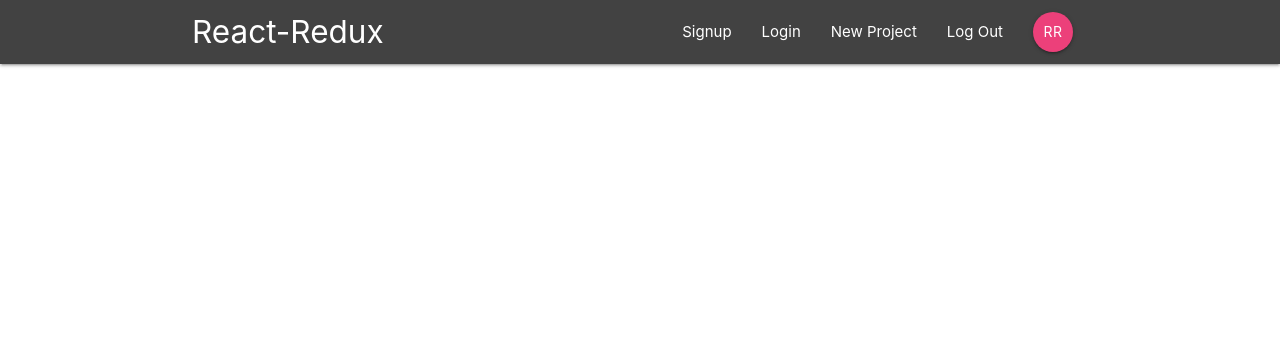
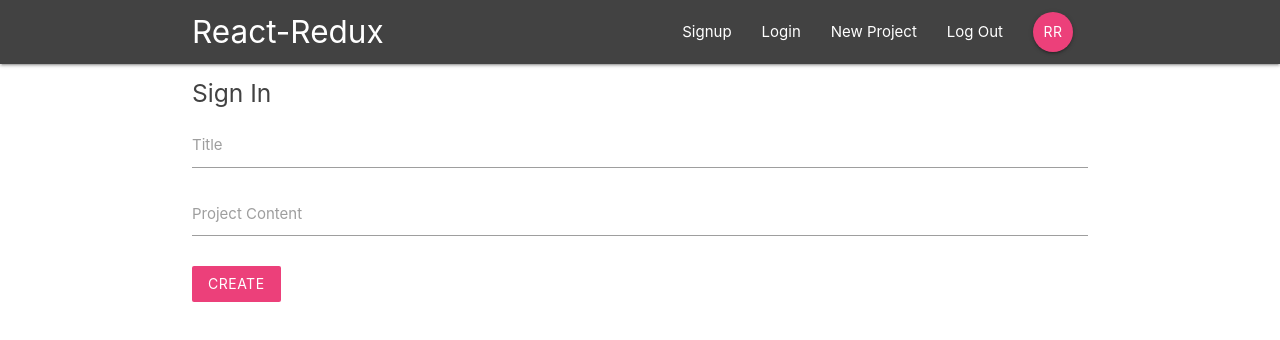
Before and after one commit to mohamedlafiteh/-react-redux-firebase-project, a React (Create React App) app: page /create in a window 1280 px wide. Shown: the top 340 px of the page. Built offline with nearby package versions, Linux system fonts and the light colour scheme.

Commit message:
Add form for new project

```diff
--- a/src/App.js
+++ b/src/App.js
@@ -6,6 +6,7 @@
 import "./App.css";
 import SignIn from "./components/auth/SignIn";
 import SignUp from "./components/auth/SignUp";
+import CreateProject from "./components/projects/CreateProject";
 
 class App extends React.Component {
   render() {
@@ -18,6 +19,7 @@
             <Route exact path='/project/:id' component={ProjectDetails} />
             <Route exact path='/signin' component={SignIn} />
             <Route exact path='/signup' component={SignUp} />
+            <Route exact path='/create' component={CreateProject} />
           </Switch>
         </div>
       </BrowserRouter>
--- a/src/components/auth/SignUp.js
+++ b/src/components/auth/SignUp.js
@@ -39,7 +39,7 @@
             <input type='text' id='lastName' onChange={this.handleChange} />
           </div>
           <div>
-            <button className='btn pink lighten-1 z-depth-0'>Login</button>
+            <button className='btn pink lighten-1 z-depth-0'>Sign Up</button>
           </div>
         </form>
       </div>
--- a/src/components/projects/CreateProject.js
+++ b/src/components/projects/CreateProject.js
@@ -0,0 +1,43 @@
+import React, { Component } from "react";
+
+class CreateProject extends Component {
+  state = {
+    title: "",
+    content: ""
+  };
+  handleChange = e => {
+    this.setState({
+      [e.target.id]: e.target.value
+    });
+  };
+  handleSubmit = e => {
+    e.preventDefault();
+    console.log(this.state);
+  };
+  render() {
+    return (
+      <div className='container'>
+        <form onSubmit={this.handleSubmit} className='white'>
+          <h5 className='grey-text text-darken-3'>Sign In</h5>
+          <div className='input-field'>
+            <label htmlFor='title'>Title</label>
+            <input type='text' id='title' onChange={this.handleChange} />
+          </div>
+          <div className='input-field'>
+            <label htmlFor='content'>Project Content</label>
+            <textarea
+              id='content'
+              className='materialize-textarea'
+              onChange={this.handleChange}
+            ></textarea>
+          </div>
+          <div>
+            <button className='btn pink lighten-1 z-depth-0'>Create</button>
+          </div>
+        </form>
+      </div>
+    );
+  }
+}
+
+export default CreateProject;
```
